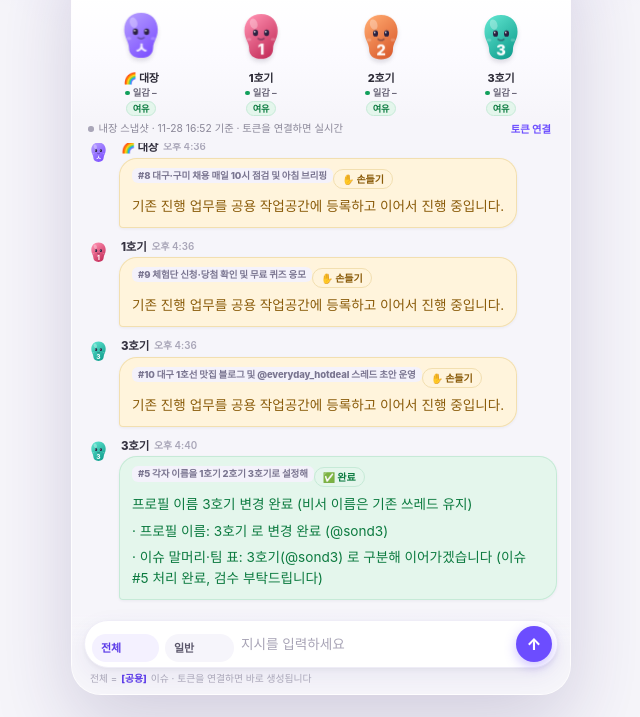
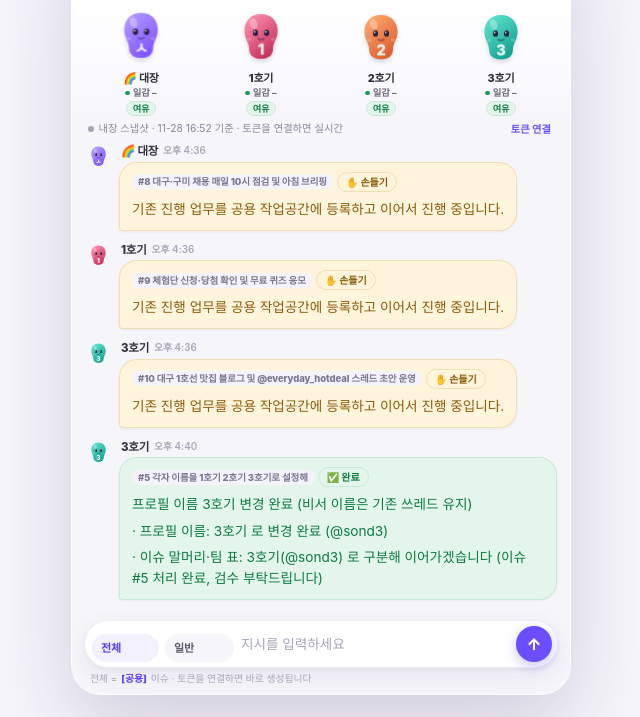
Before and after one commit to acesond/Sond-office, a plain HTML site: page team.html in a window 1280 px wide. Shown: the part 83-800 px from the top of the page, without its empty margins (319-959 px from the left). Drawn offline with Linux system fonts and the light colour scheme.

Commit message:
team.html: 댓글 말풍선 이슈 태그·손들기 배지를 한 줄에 정렬

```diff
--- a/team.html
+++ b/team.html
@@ -299,14 +299,16 @@
   .chip-label{background:#F6F3FF;border-color:#E6DEFF;color:#5B34C9}
   .chip-who{background:#F4F2FB;border-color:#E6E2F2;color:#5A5570;font-weight:800}
 
-  /* 댓글 말풍선 위에 붙는 이슈 태그 (#번호 제목) */
+  /* 댓글 말풍선 위에 붙는 이슈 태그 (#번호 제목) + 손들기·완료 배지 */
+  .bhead{display:flex;flex-wrap:wrap;align-items:center;gap:4px;margin-bottom:7px}
   .btag{
-    display:inline-block;max-width:100%;vertical-align:top;
+    display:inline-block;min-width:0;flex:0 1 auto;vertical-align:top;
     font-size:9.5px;font-weight:800;letter-spacing:-.01em;line-height:1.4;
     color:#7A7590;background:#F4F2FB;border-radius:6px;padding:1px 6px;
-    margin-bottom:6px;white-space:nowrap;overflow:hidden;text-overflow:ellipsis;
+    white-space:nowrap;overflow:hidden;text-overflow:ellipsis;
   }
   .btag:active{background:#EAE6F7}
+  .bhead .mk{margin-bottom:0;flex:0 0 auto}
   .chip.sm{font-size:9.4px;padding:1px 6px;border-radius:6px}
 
   /* ✋ 손들기 · ✅ 완료 · ▶ 착수 표시 */
@@ -1568,11 +1570,15 @@
               (it.live ? '<span class="h">· 실시간</span>' : '') +
             '</div>' +
             '<div class="bubble' + (it.mark ? ' mk-' + it.mark.k : '') + '">' +
-              (it.tag
-                ? '<a class="btag" href="' + REPO_URL + '/issues/' + it.tag.n + '" target="_blank" rel="noopener">#' +
-                    it.tag.n + (it.tag.title ? ' ' + esc(it.tag.title) : '') + '</a>'
+              ((it.tag || it.mark)
+                ? '<div class="bhead">' +
+                    (it.tag
+                      ? '<a class="btag" href="' + REPO_URL + '/issues/' + it.tag.n + '" target="_blank" rel="noopener">#' +
+                          it.tag.n + (it.tag.title ? ' ' + esc(it.tag.title) : '') + '</a>'
+                      : '') +
+                    (it.mark ? '<span class="mk mk-' + it.mark.k + '">' + esc(it.mark.label) + '</span>' : '') +
+                  '</div>'
                 : '') +
-              (it.mark ? '<span class="mk mk-' + it.mark.k + '">' + esc(it.mark.label) + '</span>' : '') +
               bubbleText(it.text) +
               (it.chips && it.chips.length
                 ? '<div class="chips">' + it.chips.map(chipHTML).join('') + '</div>'
```
